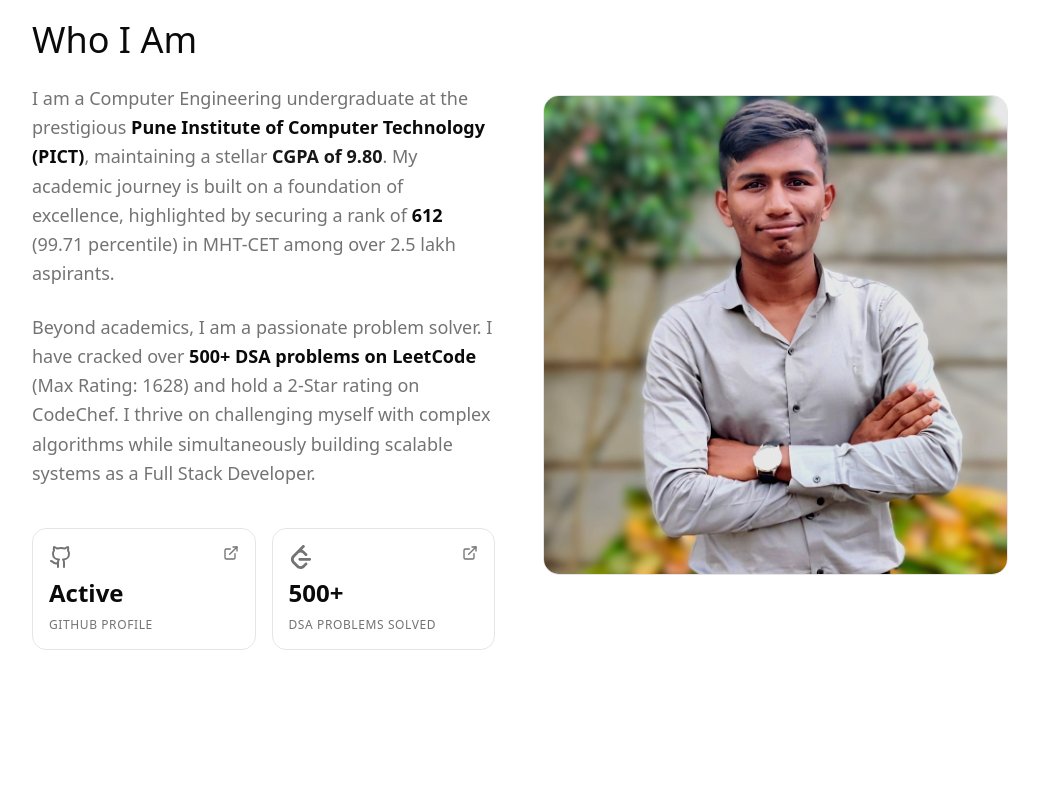
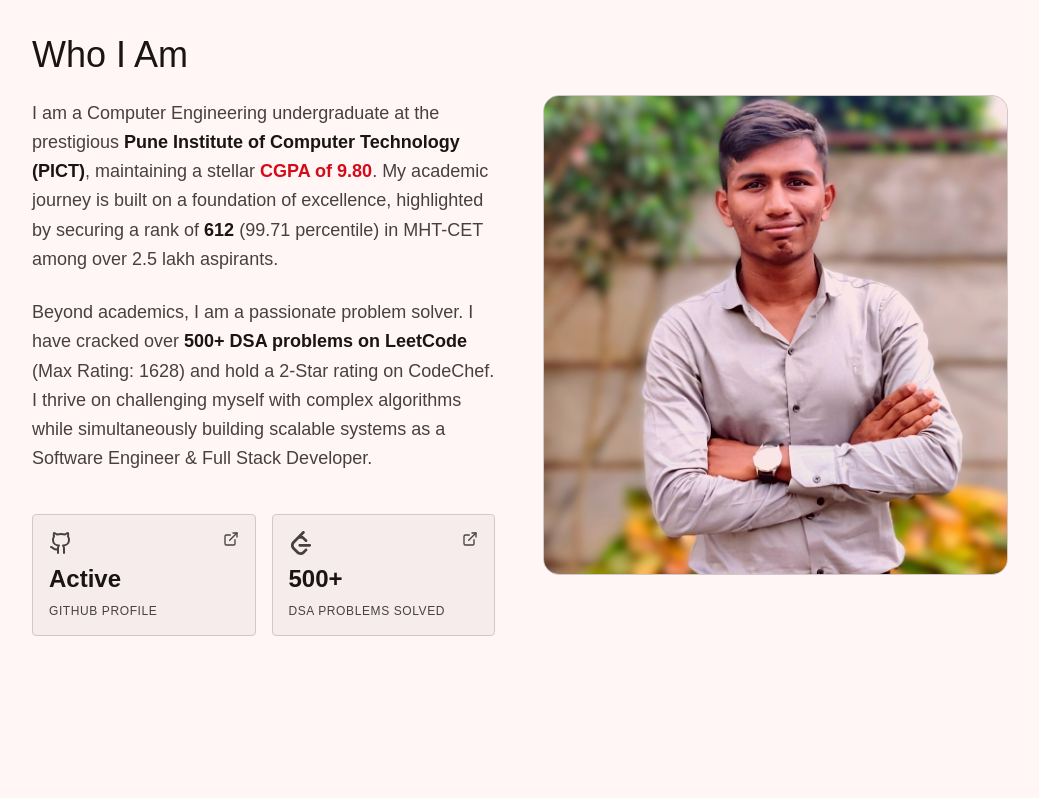
Before and after one commit to Its-Shinde4241/portfolio, a Next.js app: page / in a window 1280 px wide. Shown: the part 865-1663 px from the top of the page, without its empty margins (120-1159 px from the left). Built offline with nearby package versions, Linux system fonts and the light colour scheme.

Commit message:
feat: enhance styling and improve accessibility in various sections

```diff
--- a/app/globals.css
+++ b/app/globals.css
@@ -3,119 +3,156 @@
 
 @custom-variant dark (&:is(.dark *));
 
+:root {
+  --background: oklch(0.98 0.01 25.23);
+  --foreground: oklch(0.20 0.01 18.05);
+  --card: oklch(0.95 0.01 25.23);
+  --card-foreground: oklch(0.18 0.01 29.18);
+  --popover: oklch(0.94 0.01 25.23);
+  --popover-foreground: oklch(0.22 0.01 29.09);
+  --primary: oklch(0.55 0.22 27.03);
+  --primary-foreground: oklch(0.98 0.01 100.72);
+  --secondary: oklch(0.52 0.14 247.51);
+  --secondary-foreground: oklch(0.98 0.01 100.72);
+  --muted: oklch(0.91 0.01 25.23);
+  --muted-foreground: oklch(0.38 0.01 17.71);
+  --accent: oklch(0.86 0.04 33.03);
+  --accent-foreground: oklch(0.18 0.01 29.18);
+  --destructive: oklch(0.56 0.23 29.23);
+  --border: oklch(0.84 0.01 25.22);
+  --input: oklch(0.80 0.01 25.22);
+  --ring: oklch(0.50 0.12 244.86);
+  --chart-1: oklch(0.58 0.23 27.06);
+  --chart-2: oklch(0.61 0.18 251.95);
+  --chart-3: oklch(0.72 0.15 83.96);
+  --chart-4: oklch(0.67 0.15 144.89);
+  --chart-5: oklch(0.75 0.15 304.74);
+  --sidebar: oklch(0.97 0 0);
+  --sidebar-foreground: oklch(0.20 0.01 18.05);
+  --sidebar-primary: oklch(0.52 0.14 247.51);
+  --sidebar-primary-foreground: oklch(0.98 0.01 100.72);
+  --sidebar-accent: oklch(0.69 0.14 79.64);
+  --sidebar-accent-foreground: oklch(0.20 0.01 18.05);
+  --sidebar-border: oklch(0.87 0.01 25.23);
+  --sidebar-ring: oklch(0.52 0.14 247.51);
+
+  --font-sans: Outfit, sans-serif;
+  --font-serif: Merriweather, serif;
+  --font-mono: Geist Mono, monospace;
+
+  --radius: 0rem;
+
+  --shadow-2xs: 0px 1px 3px 0px oklch(0 0 0 / 0.01 / 0.01);
+  --shadow-xs: 0px 1px 3px 0px oklch(0 0 0 / 0.01 / 0.01);
+  --shadow-sm: 0px 1px 3px 0px oklch(0 0 0 / 0.01 / 0.01), 0px 1px 2px -1px oklch(0 0 0 / 0.01 / 0.01);
+  --shadow: 0px 1px 3px 0px oklch(0 0 0 / 0.01 / 0.01), 0px 1px 2px -1px oklch(0 0 0 / 0.01 / 0.01);
+  --shadow-md: 0px 1px 3px 0px oklch(0 0 0 / 0.01 / 0.01), 0px 2px 4px -1px oklch(0 0 0 / 0.01 / 0.01);
+  --shadow-lg: 0px 1px 3px 0px oklch(0 0 0 / 0.01 / 0.01), 0px 4px 6px -1px oklch(0 0 0 / 0.01 / 0.01);
+  --shadow-xl: 0px 1px 3px 0px oklch(0 0 0 / 0.01 / 0.01), 0px 8px 10px -1px oklch(0 0 0 / 0.01 / 0.01);
+  --shadow-2xl: 0px 1px 3px 0px oklch(0 0 0 / 0.01 / 0.03);
+
+}
+
+.dark {
+  --background: oklch(0.12 0.01 38.49);
+  --foreground: oklch(0.95 0.01 25.23);
+  --card: oklch(0.18 0.01 29.18);
+  --card-foreground: oklch(0.95 0.01 25.23);
+  --popover: oklch(0.18 0.01 29.18);
+  --popover-foreground: oklch(0.95 0.01 25.23);
+  --primary: oklch(0.65 0.23 27.09);
+  --primary-foreground: oklch(0.98 0.01 100.72);
+  --secondary: oklch(0.50 0.14 249.16);
+  --secondary-foreground: oklch(0.98 0.01 100.72);
+  --muted: oklch(0.20 0.01 18.05);
+  --muted-foreground: oklch(0.70 0.01 25.22);
+  --accent: oklch(0.59 0.12 78.11);
+  --accent-foreground: oklch(0.95 0.01 25.23);
+  --destructive: oklch(0.56 0.23 29.23);
+  --border: oklch(0.38 0.01 17.71);
+  --input: oklch(0.38 0.01 17.71);
+  --ring: oklch(0.49 0.14 250.75);
+  --chart-1: oklch(0.64 0.25 26.85);
+  --chart-2: oklch(0.66 0.19 250.17);
+  --chart-3: oklch(0.78 0.16 87.01);
+  --chart-4: oklch(0.68 0.15 144.94);
+  --chart-5: oklch(0.75 0.15 304.74);
+  --sidebar: oklch(0.14 0.01 33.25);
+  --sidebar-foreground: oklch(0.95 0.01 25.23);
+  --sidebar-primary: oklch(0.50 0.14 249.16);
+  --sidebar-primary-foreground: oklch(0.98 0.01 100.72);
+  --sidebar-accent: oklch(0.59 0.12 78.11);
+  --sidebar-accent-foreground: oklch(0.95 0.01 25.23);
+  --sidebar-border: oklch(0.32 0.01 27.45 / 30%);
+  --sidebar-ring: oklch(0.50 0.14 249.16);
+
+  --shadow-2xs: 0px 1px 3px 0px oklch(0 0 0 / 0.01 / 0.01);
+  --shadow-xs: 0px 1px 3px 0px oklch(0 0 0 / 0.01 / 0.01);
+  --shadow-sm: 0px 1px 3px 0px oklch(0 0 0 / 0.01 / 0.01), 0px 1px 2px -1px oklch(0 0 0 / 0.01 / 0.01);
+  --shadow: 0px 1px 3px 0px oklch(0 0 0 / 0.01 / 0.01), 0px 1px 2px -1px oklch(0 0 0 / 0.01 / 0.01);
+  --shadow-md: 0px 1px 3px 0px oklch(0 0 0 / 0.01 / 0.01), 0px 2px 4px -1px oklch(0 0 0 / 0.01 / 0.01);
+  --shadow-lg: 0px 1px 3px 0px oklch(0 0 0 / 0.01 / 0.01), 0px 4px 6px -1px oklch(0 0 0 / 0.01 / 0.01);
+  --shadow-xl: 0px 1px 3px 0px oklch(0 0 0 / 0.01 / 0.01), 0px 8px 10px -1px oklch(0 0 0 / 0.01 / 0.01);
+  --shadow-2xl: 0px 1px 3px 0px oklch(0 0 0 / 0.01 / 0.03);
+}
+
 @theme inline {
   --color-background: var(--background);
   --color-foreground: var(--foreground);
-  --font-sans: var(--font-geist-sans);
-  --font-mono: var(--font-geist-mono);
+  --color-card: var(--card);
+  --color-card-foreground: var(--card-foreground);
+  --color-popover: var(--popover);
+  --color-popover-foreground: var(--popover-foreground);
+  --color-primary: var(--primary);
+  --color-primary-foreground: var(--primary-foreground);
+  --color-secondary: var(--secondary);
+  --color-secondary-foreground: var(--secondary-foreground);
+  --color-muted: var(--muted);
+  --color-muted-foreground: var(--muted-foreground);
+  --color-accent: var(--accent);
+  --color-accent-foreground: var(--accent-foreground);
+  --color-destructive: var(--destructive);
+  --color-border: var(--border);
+  --color-input: var(--input);
+  --color-ring: var(--ring);
+  --color-chart-1: var(--chart-1);
+  --color-chart-2: var(--chart-2);
+  --color-chart-3: var(--chart-3);
+  --color-chart-4: var(--chart-4);
+  --color-chart-5: var(--chart-5);
+  --color-sidebar: var(--sidebar);
+  --color-sidebar-foreground: var(--sidebar-foreground);
+  --color-sidebar-primary: var(--sidebar-primary);
+  --color-sidebar-primary-foreground: var(--sidebar-primary-foreground);
+  --color-sidebar-accent: var(--sidebar-accent);
+  --color-sidebar-accent-foreground: var(--sidebar-accent-foreground);
+  --color-sidebar-border: var(--sidebar-border);
   --color-sidebar-ring: var(--sidebar-ring);
-  --color-sidebar-border: var(--sidebar-border);
-  --color-sidebar-accent-foreground: var(--sidebar-accent-foreground);
-  --color-sidebar-accent: var(--sidebar-accent);
-  --color-sidebar-primary-foreground: var(--sidebar-primary-foreground);
-  --color-sidebar-primary: var(--sidebar-primary);
-  --color-sidebar-foreground: var(--sidebar-foreground);
-  --color-sidebar: var(--sidebar);
-  --color-chart-5: var(--chart-5);
-  --color-chart-4: var(--chart-4);
-  --color-chart-3: var(--chart-3);
-  --color-chart-2: var(--chart-2);
-  --color-chart-1: var(--chart-1);
-  --color-ring: var(--ring);
-  --color-input: var(--input);
-  --color-border: var(--border);
-  --color-destructive: var(--destructive);
-  --color-accent-foreground: var(--accent-foreground);
-  --color-accent: var(--accent);
-  --color-muted-foreground: var(--muted-foreground);
-  --color-muted: var(--muted);
-  --color-secondary-foreground: var(--secondary-foreground);
-  --color-secondary: var(--secondary);
-  --color-primary-foreground: var(--primary-foreground);
-  --color-primary: var(--primary);
-  --color-popover-foreground: var(--popover-foreground);
-  --color-popover: var(--popover);
-  --color-card-foreground: var(--card-foreground);
-  --color-card: var(--card);
+
+  --font-sans: var(--font-sans);
+  --font-mono: var(--font-mono);
+  --font-serif: var(--font-serif);
+
   --radius-sm: calc(var(--radius) - 4px);
   --radius-md: calc(var(--radius) - 2px);
   --radius-lg: var(--radius);
   --radius-xl: calc(var(--radius) + 4px);
-}
 
-:root {
-  --radius: 0.625rem;
-  --background: oklch(1 0 0);
-  --foreground: oklch(0.145 0 0);
-  --card: oklch(1 0 0);
-  --card-foreground: oklch(0.145 0 0);
-  --popover: oklch(1 0 0);
-  --popover-foreground: oklch(0.145 0 0);
-  --primary: oklch(0.205 0 0);
-  --primary-foreground: oklch(0.985 0 0);
-  --secondary: oklch(0.97 0 0);
-  --secondary-foreground: oklch(0.205 0 0);
-  --muted: oklch(0.97 0 0);
-  --muted-foreground: oklch(0.556 0 0);
-  --accent: oklch(0.97 0 0);
-  --accent-foreground: oklch(0.205 0 0);
-  --destructive: oklch(0.577 0.245 27.325);
-  --border: oklch(0.922 0 0);
-  --input: oklch(0.922 0 0);
-  --ring: oklch(0.708 0 0);
-  --chart-1: oklch(0.646 0.222 41.116);
-  --chart-2: oklch(0.6 0.118 184.704);
-  --chart-3: oklch(0.398 0.07 227.392);
-  --chart-4: oklch(0.828 0.189 84.429);
-  --chart-5: oklch(0.769 0.188 70.08);
-  --sidebar: oklch(0.985 0 0);
-  --sidebar-foreground: oklch(0.145 0 0);
-  --sidebar-primary: oklch(0.205 0 0);
-  --sidebar-primary-foreground: oklch(0.985 0 0);
-  --sidebar-accent: oklch(0.97 0 0);
-  --sidebar-accent-foreground: oklch(0.205 0 0);
-  --sidebar-border: oklch(0.922 0 0);
-  --sidebar-ring: oklch(0.708 0 0);
-}
-
-.dark {
-  --background: oklch(0.145 0 0);
-  --foreground: oklch(0.985 0 0);
-  --card: oklch(0.205 0 0);
-  --card-foreground: oklch(0.985 0 0);
-  --popover: oklch(0.205 0 0);
-  --popover-foreground: oklch(0.985 0 0);
-  --primary: oklch(0.922 0 0);
-  --primary-foreground: oklch(0.205 0 0);
-  --secondary: oklch(0.269 0 0);
-  --secondary-foreground: oklch(0.985 0 0);
-  --muted: oklch(0.269 0 0);
-  --muted-foreground: oklch(0.708 0 0);
-  --accent: oklch(0.269 0 0);
-  --accent-foreground: oklch(0.985 0 0);
-  --destructive: oklch(0.704 0.191 22.216);
-  --border: oklch(1 0 0 / 10%);
-  --input: oklch(1 0 0 / 15%);
-  --ring: oklch(0.556 0 0);
-  --chart-1: oklch(0.488 0.243 264.376);
-  --chart-2: oklch(0.696 0.17 162.48);
-  --chart-3: oklch(0.769 0.188 70.08);
-  --chart-4: oklch(0.627 0.265 303.9);
-  --chart-5: oklch(0.645 0.246 16.439);
-  --sidebar: oklch(0.205 0 0);
-  --sidebar-foreground: oklch(0.985 0 0);
-  --sidebar-primary: oklch(0.488 0.243 264.376);
-  --sidebar-primary-foreground: oklch(0.985 0 0);
-  --sidebar-accent: oklch(0.269 0 0);
-  --sidebar-accent-foreground: oklch(0.985 0 0);
-  --sidebar-border: oklch(1 0 0 / 10%);
-  --sidebar-ring: oklch(0.556 0 0);
+  --shadow-2xs: var(--shadow-2xs);
+  --shadow-xs: var(--shadow-xs);
+  --shadow-sm: var(--shadow-sm);
+  --shadow: var(--shadow);
+  --shadow-md: var(--shadow-md);
+  --shadow-lg: var(--shadow-lg);
+  --shadow-xl: var(--shadow-xl);
+  --shadow-2xl: var(--shadow-2xl);
 }
 
 @layer base {
   * {
     @apply border-border outline-ring/50;
   }
+
   body {
     @apply bg-background text-foreground;
   }
--- a/app/page.tsx
+++ b/app/page.tsx
@@ -156,7 +156,7 @@ export default function Home() {
             <HomeSection />
           </section>
 
-          <section id="about" className="min-h-screen flex items-center justify-center p-4 bg-background/30 backdrop-blur-[2px]">
+          <section id="about" className="min-h-screen flex items-center justify-center p-4 ">
             <AboutSection />
           </section>
 
@@ -164,7 +164,7 @@ export default function Home() {
             <JourneySection />
           </section>
 
-          <section id="skills" className="min-h-screen flex items-center justify-center p-4 bg-background/30 backdrop-blur-[2px]">
+          <section id="skills" className="min-h-screen flex items-center justify-center p-4 ">
             <SkillsSection />
           </section>
 
--- a/components/sections/AboutSection.tsx
+++ b/components/sections/AboutSection.tsx
@@ -12,7 +12,7 @@ export const AboutSection: React.FC = () => {
         </p>
 
         <p className="text-muted-foreground text-lg leading-relaxed">
-          Beyond academics, I am a passionate problem solver. I have cracked over <span className="text-foreground font-semibold">500+ DSA problems on LeetCode</span> (Max Rating: 1628) and hold a 2-Star rating on CodeChef. I thrive on challenging myself with complex algorithms while simultaneously building scalable systems as a Full Stack Developer.
+          Beyond academics, I am a passionate problem solver. I have cracked over <span className="text-foreground font-semibold">500+ DSA problems on LeetCode</span> (Max Rating: 1628) and hold a 2-Star rating on CodeChef. I thrive on challenging myself with complex algorithms while simultaneously building scalable systems as a Software Engineer & Full Stack Developer.
         </p>
 
         <div className="grid grid-cols-2 gap-4 pt-4 select-none">
--- a/components/sections/ResumeSection.tsx
+++ b/components/sections/ResumeSection.tsx
@@ -1,5 +1,5 @@
 import React from 'react';
-import { FileText, ExternalLink } from 'lucide-react';
+import { ExternalLink, FileUser } from 'lucide-react';
 
 export const ResumeSection: React.FC = () => {
   const resumeUrl = 'https://drive.google.com/uc?export=download&id=1nQhqckh4m34oQp1q8f5EHd8BIJQF6tpE'; // Update with actual resume URL
@@ -8,8 +8,8 @@ export const ResumeSection: React.FC = () => {
   }
   return (
     <div className="flex flex-col items-center justify-center space-y-8 text-center">
-      <div className="w-24 h-24 bg-secondary rounded-full flex items-center justify-center text-primary mb-4">
-        <FileText size={48} />
+      <div className="w-24 h-24 bg-foreground/10 rounded-full flex items-center justify-center text-primary mb-4">
+        <FileUser size={48} />
       </div>
       <h2 className="font-title text-4xl text-foreground">My Resume</h2>
       <p className="text-muted-foreground max-w-md">
--- a/components/sections/SkillsSection.tsx
+++ b/components/sections/SkillsSection.tsx
@@ -55,7 +55,7 @@ export const SkillsSection: React.FC = () => {
 
           coreSubjects.map((sub, i) => (
             <div key={i} className="">
-              <Badge className='rounded-md bg-foreground/95 font-medium text-sm transition-all duration-100 ease-in-out'>{sub}</Badge>
+              <Badge className='rounded-md bg-foreground/95 font-medium text-background text-sm transition-all duration-100 ease-in-out'>{sub}</Badge>
             </div>
           ))
         }
```
